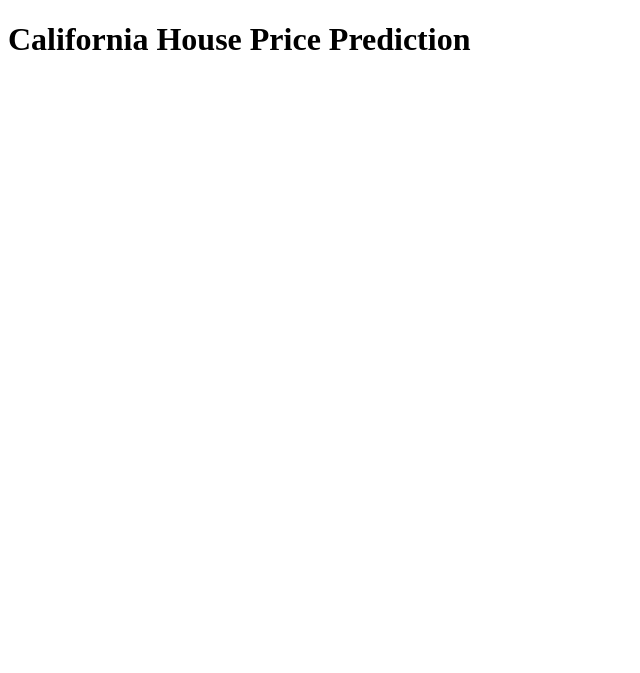
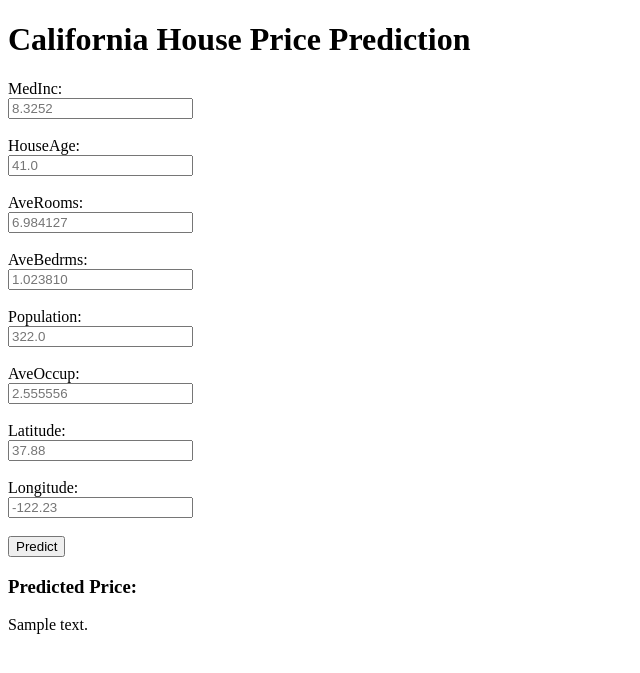
Before and after one commit to sauhardh/housing_prediction, a Flask app: template templates/home.html in a window 1280 px wide. Shown: the top 673 px of the page, without its empty margins (0-640 px from the left). Run offline with Flask 3, Linux system fonts and the light colour scheme; the template is opened without the code that fills it: most values are stand-ins (such as "Sample title", 1, 10 or a date in 2020); parts of the project's set-up code (start-up, migrations or seed data) failed here and were passed over.

Commit message:
Workable frontend

```diff
--- a/app.py
+++ b/app.py
@@ -19,12 +19,18 @@ def home():
 @app.route("/predict_api", methods=["POST"])
 def predict_api():
     data = request.json["data"]
-    print("got data: ", data)
     fmt_data = np.array(list(data.values())).reshape(1, -1)
-    new_data = scaler.transform(fmt_data)
-    output = forestmodel.predict(new_data)
-    print("predicted output: ", output)
+    final_input = scaler.transform(fmt_data)
+    output = forestmodel.predict(final_input)
     return jsonify(output[0])
+
+
+@app.route("/predict", methods=["POST"])
+def predict():
+    data = [float(x) for x in request.form.values()]
+    final_input = scaler.transform(np.array(data).reshape(1, -1))
+    output = forestmodel.predict(final_input)[0]
+    return render_template("home.html", prediction_text=output)
 
 
 if __name__ == "__main__":
--- a/templates/home.html
+++ b/templates/home.html
@@ -4,16 +4,91 @@
 <head>
     <meta charset="UTF-8">
     <meta name="viewport" content="width=device-width, initial-scale=1.0">
-    <title>Document</title>
+    <title>House_California</title>
+    <link href='https://fonts.googleapis.com/css?family=Pacifico' rel='stylesheet' type='text/css'>
+    <link href='https://fonts.googleapis.com/css?family=Arimo' rel='stylesheet' type='text/css'>
+    <link href='https://fonts.googleapis.com/css?family=Hind:300' rel='stylesheet' type='text/css'>
+    <link href='https://fonts.googleapis.com/css?family=Open+Sans+Condensed:300' rel='stylesheet' type='text/css'>
 </head>
 
+
+<!--
+ 0   MedInc      20640 non-null  float64
+ 1   HouseAge    20640 non-null  float64
+ 2   AveRooms    20640 non-null  float64
+ 3   AveBedrms   20640 non-null  float64
+ 4   Population  20640 non-null  float64
+ 5   AveOccup    20640 non-null  float64
+ 6   Latitude    20640 non-null  float64
+ 7   Longitude   20640 non-null  float64
+ 8   Price       20640 non-null  float64
+
+ 8.3252	41.0	6.984127	1.023810	322.0	2.555556	37.88	-122.23	4.526
+-->
+
 <body>
+    <div>
+        <h1>California House Price Prediction</h1>
+
+        <form action="{{url_for('predict')}}" method="post">
+            <label for="MedInc">MedInc: </label>
+            <br>
+            <input id="MedInc" name="MedInc" type="text" , placeholder="8.3252" required="required">
+            <br>
+            <br>
+
+            <label for="HouseAge">HouseAge: </label>
+            <br>
+            <input id="HouseAge" name="HouseAge" type="text" , placeholder="41.0" required="required">
+            <br>
+            <br>
+
+            <label for="AveRooms">AveRooms: </label>
+            <br>
+            <input id="AveRooms" name="AveRooms" type="text" , placeholder="6.984127" required="required">
+            <br>
+            <br>
+
+
+            <label for="AveBedrms">AveBedrms: </label>
+            <br>
+            <input id="AveBedrms" name="AveBedrms" type="text" , placeholder="1.023810" required="required">
+            <br>
+            <br>
+
+            <label for="Population">Population: </label>
+            <br>
+            <input id="Population" name="Population" type="text" , placeholder="322.0" required="required">
+            <br>
+            <br>
+
+            <label for="AveOccup">AveOccup: </label>
+            <br>
+            <input id="AveOccup" name="AveOccup" type="text" , placeholder="2.555556" required="required">
+            <br>
+            <br>
+
+            <label for="Latitude">Latitude: </label>
+            <br>
+            <input id="Latitude" name="Latitude" type="text" , placeholder="37.88" required="required">
+            <br>
+            <br>
+
+            <label for="Longitude">Longitude: </label>
+            <br>
+            <input id="Longitude" name="Longitude" type="text" , placeholder="-122.23" required="required">
+            <br>
+            <br>
+
+            <button type="submit" class="btn btn-primary btn-block btn-large">Predict</button>
+        </form>
+    </div>
 
     <div>
-        <h1>California House Price Prediction</h1>
-        <br>
+        <h3>Predicted Price:</h3>
+        {{prediction_text}}
+    </div>
 
-    </div>
 
 </body>
 
```
Also changed, not shown: readme.md, 2 other files.
